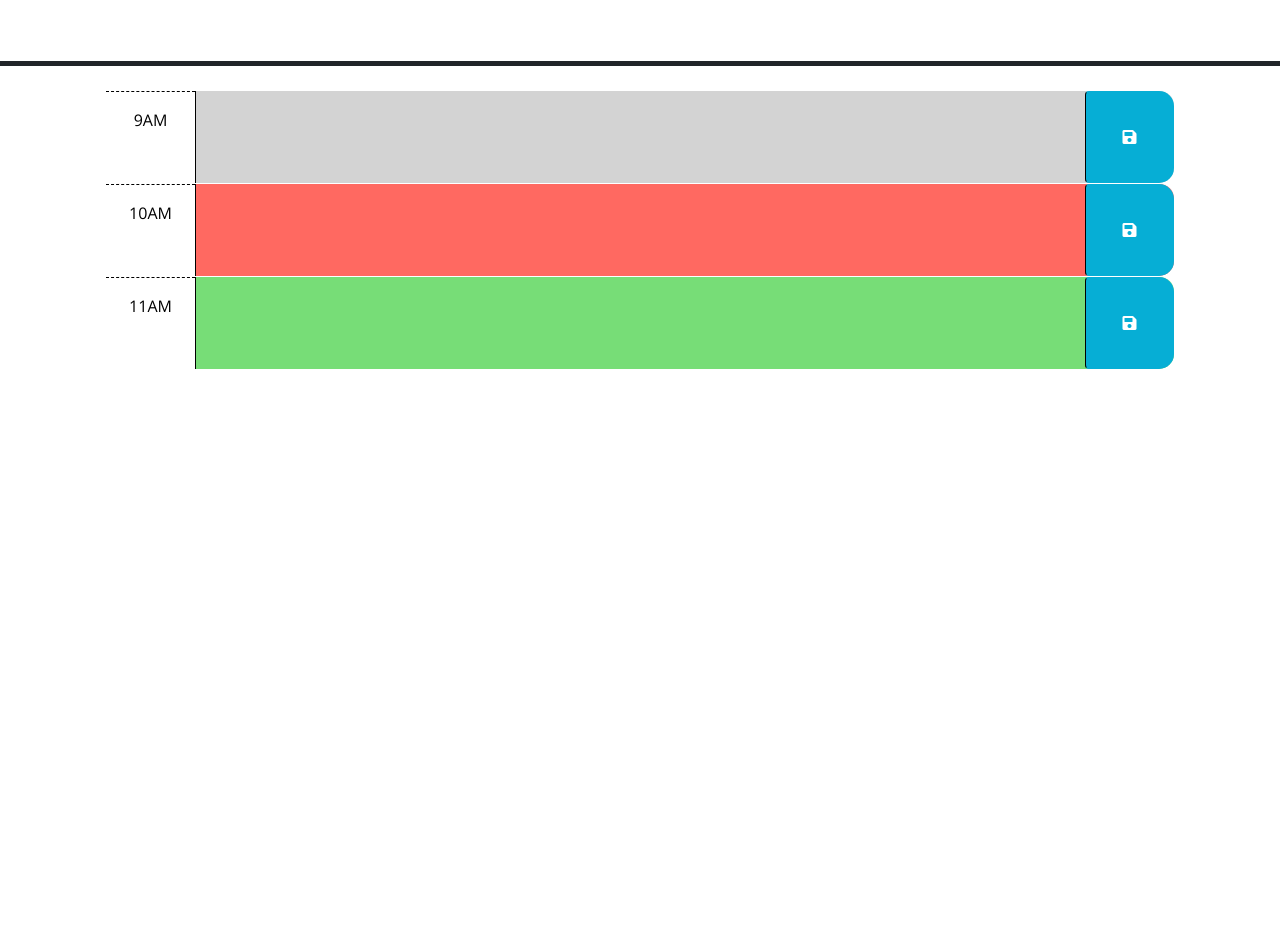
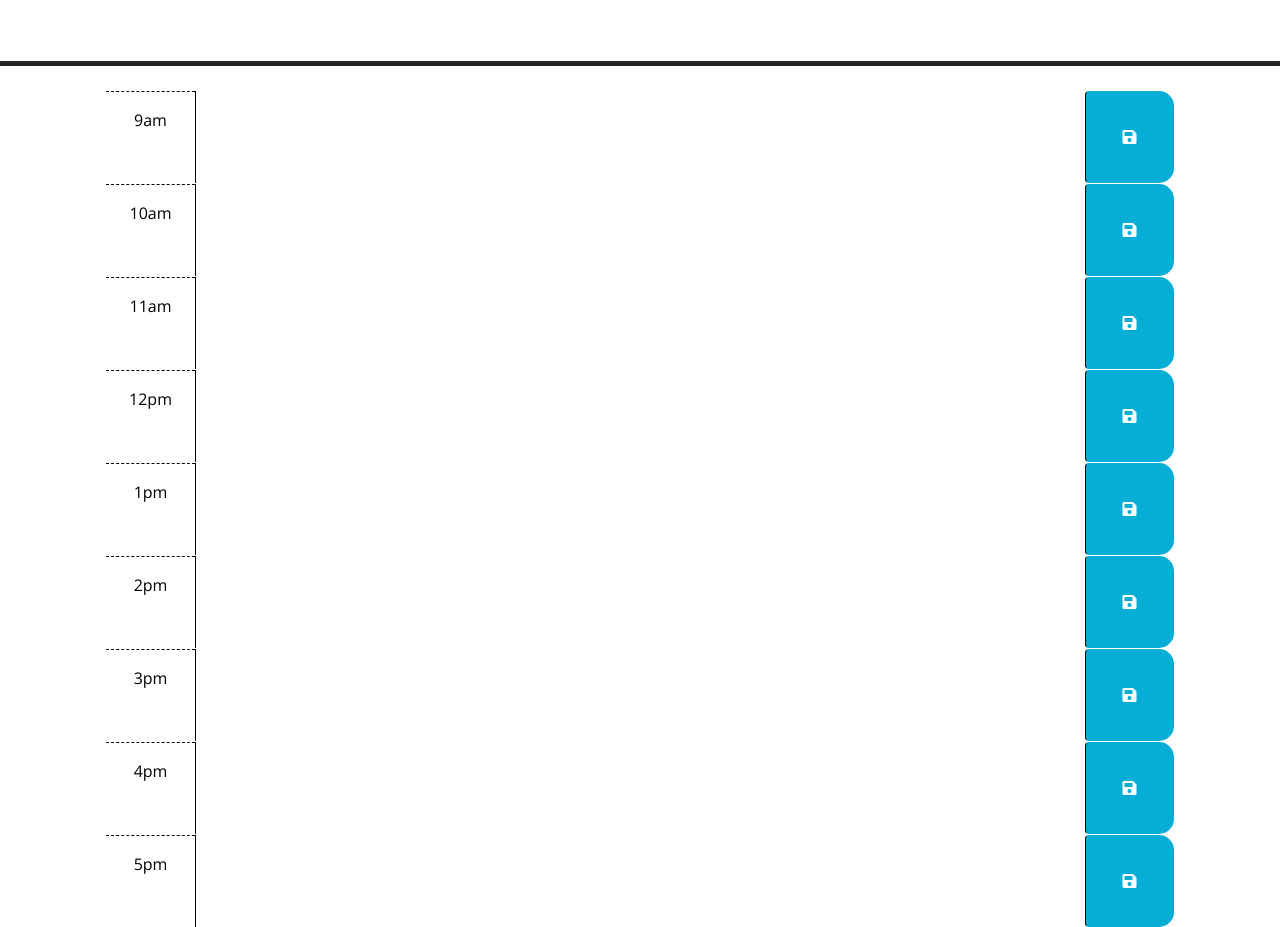
Before and after one commit to Jako0320/JS-DayCalendar, a plain HTML site: page index.html in a window 1280 px wide. Shown: the part 166-1093 px from the top of the page. Before the commit the page ends 800 px from the top, so only its background shows below. Drawn offline with nearby package versions, Linux system fonts and the light colour scheme; files that its build step writes are made by us from their sources; files whose address does not match are found by name.

Commit message:
1-HTML code adding all times

```diff
--- a/index.html
+++ b/index.html
@@ -1,24 +1,15 @@
 <!DOCTYPE html>
 <html lang="en">
+
 <head>
   <meta charset="UTF-8" />
   <meta name="viewport" content="width=device-width, initial-scale=1.0" />
   <meta http-equiv="X-UA-Compatible" content="ie=edge" />
-    <link
-      rel="stylesheet"
-      href="https://cdn.jsdelivr.net/npm/bootstrap@5.1.3/dist/css/bootstrap.min.css"
-    />
-    <link
-      rel="stylesheet"
-      href="https://use.fontawesome.com/releases/v5.8.1/css/all.css"
-      integrity="sha384-50oBUHEmvpQ+1lW4y57PTFmhCaXp0ML5d60M1M7uH2+nqUivzIebhndOJK28anvf"
-      crossorigin="anonymous"
-    />
-    <link
-      href="https://fonts.googleapis.com/css?family=Open+Sans&display=swap"
-      rel="stylesheet"
-    />
-    <link rel="stylesheet" href="style.css" />
+  <link rel="stylesheet" href="https://cdn.jsdelivr.net/npm/bootstrap@5.1.3/dist/css/bootstrap.min.css" />
+  <link rel="stylesheet" href="https://use.fontawesome.com/releases/v5.8.1/css/all.css"
+    integrity="sha384-50oBUHEmvpQ+1lW4y57PTFmhCaXp0ML5d60M1M7uH2+nqUivzIebhndOJK28anvf" crossorigin="anonymous" />
+  <link href="https://fonts.googleapis.com/css?family=Open+Sans&display=swap" rel="stylesheet" />
+  <link rel="stylesheet" href="./assets/style.css" />
   <title>Work Day Scheduler</title>
 </head>
 
@@ -29,50 +20,86 @@
     <p id="currentDay" class="lead"></p>
   </header>
   <div class="container-lg px-5">
-      <!-- Use class for "past", "present", and "future" to apply styles to the
-        time-block divs accordingly. The javascript will need to do this by
-        adding/removing these classes on each div by comparing the hour in the
-        id to the current hour. The html provided below is meant to be an example
-        demonstrating how the css provided can be leveraged to create the
-        desired layout and colors. The html below should be removed or updated
-        in the finished product. Remember to delete this comment once the
-        code is implemented.
-        -->
 
-      <!-- Example of a past time block. The "past" class adds a gray background color. -->
-      <div id="hour-9" class="row time-block past">
-        <div class="col-2 col-md-1 hour text-center py-3">9AM</div>
+    <div id="hour-9" class="row time-block">
+      <div class="col-2 col-md-1 hour text-center py-3">9am</div>
       <textarea class="col-8 col-md-10 description" rows="3"> </textarea>
       <button class="btn saveBtn col-2 col-md-1" aria-label="save">
         <i class="fas fa-save" aria-hidden="true"></i>
       </button>
     </div>
 
-      <!-- Example of a a present time block. The "present" class adds a red background color. -->
-      <div id="hour-10" class="row time-block present">
-        <div class="col-2 col-md-1 hour text-center py-3">10AM</div>
+    <div id="hour-10" class="row time-block">
+      <div class="col-2 col-md-1 hour text-center py-3">10am</div>
       <textarea class="col-8 col-md-10 description" rows="3"> </textarea>
       <button class="btn saveBtn col-2 col-md-1" aria-label="save">
         <i class="fas fa-save" aria-hidden="true"></i>
       </button>
     </div>
 
-      <!-- Example of a future time block. The "future" class adds a green background color. -->
-      <div id="hour-11" class="row time-block future">
-        <div class="col-2 col-md-1 hour text-center py-3">11AM</div>
+    <div id="hour-11" class="row time-block">
+      <div class="col-2 col-md-1 hour text-center py-3">11am</div>
       <textarea class="col-8 col-md-10 description" rows="3"> </textarea>
       <button class="btn saveBtn col-2 col-md-1" aria-label="save">
         <i class="fas fa-save" aria-hidden="true"></i>
       </button>
     </div>
 
+    <div id="hour-12" class="row time-block">
+      <div class="col-2 col-md-1 hour text-center py-3">12pm</div>
+      <textarea class="col-8 col-md-10 description" rows="3"> </textarea>
+      <button class="btn saveBtn col-2 col-md-1" aria-label="save">
+        <i class="fas fa-save" aria-hidden="true"></i>
+      </button>
+    </div>
+
+    <div id="hour-13" class="row time-block">
+      <div class="col-2 col-md-1 hour text-center py-3">1pm</div>
+      <textarea class="col-8 col-md-10 description" rows="3"> </textarea>
+      <button class="btn saveBtn col-2 col-md-1" aria-label="save">
+        <i class="fas fa-save" aria-hidden="true"></i>
+      </button>
+    </div>
+
+    <div id="hour-14" class="row time-block">
+      <div class="col-2 col-md-1 hour text-center py-3">2pm</div>
+      <textarea class="col-8 col-md-10 description" rows="3"> </textarea>
+      <button class="btn saveBtn col-2 col-md-1" aria-label="save">
+        <i class="fas fa-save" aria-hidden="true"></i>
+      </button>
+    </div>
+
+    <div id="hour-15" class="row time-block">
+      <div class="col-2 col-md-1 hour text-center py-3">3pm</div>
+      <textarea class="col-8 col-md-10 description" rows="3"> </textarea>
+      <button class="btn saveBtn col-2 col-md-1" aria-label="save">
+        <i class="fas fa-save" aria-hidden="true"></i>
+      </button>
+    </div>
+
+    <div id="hour-16" class="row time-block">
+      <div class="col-2 col-md-1 hour text-center py-3">4pm</div>
+      <textarea class="col-8 col-md-10 description" rows="3"> </textarea>
+      <button class="btn saveBtn col-2 col-md-1" aria-label="save">
+        <i class="fas fa-save" aria-hidden="true"></i>
+      </button>
+    </div>
+
+    <div id="hour-17" class="row time-block">
+      <div class="col-2 col-md-1 hour text-center py-3">5pm</div>
+      <textarea class="col-8 col-md-10 description" rows="3"> </textarea>
+      <button class="btn saveBtn col-2 col-md-1" aria-label="save">
+        <i class="fas fa-save" aria-hidden="true"></i>
+      </button>
+    </div>
+
+
+
     <script src="https://code.jquery.com/jquery-3.4.1.min.js"></script>
-    <script
-      src="https://cdn.jsdelivr.net/npm/dayjs@1.11.3/dayjs.min.js"
-      integrity="sha256-iu/zLUB+QgISXBLCW/mcDi/rnf4m4uEDO0wauy76x7U="
-      crossorigin="anonymous"
-    ></script>
+    <script src="https://cdn.jsdelivr.net/npm/dayjs@1.11.3/dayjs.min.js"
+      integrity="sha256-iu/zLUB+QgISXBLCW/mcDi/rnf4m4uEDO0wauy76x7U=" crossorigin="anonymous"></script>
 
     <script src="script.js"></script>
 </body>
+
 </html>
```
Lines whose indentation alone changed are shown as unchanged.
